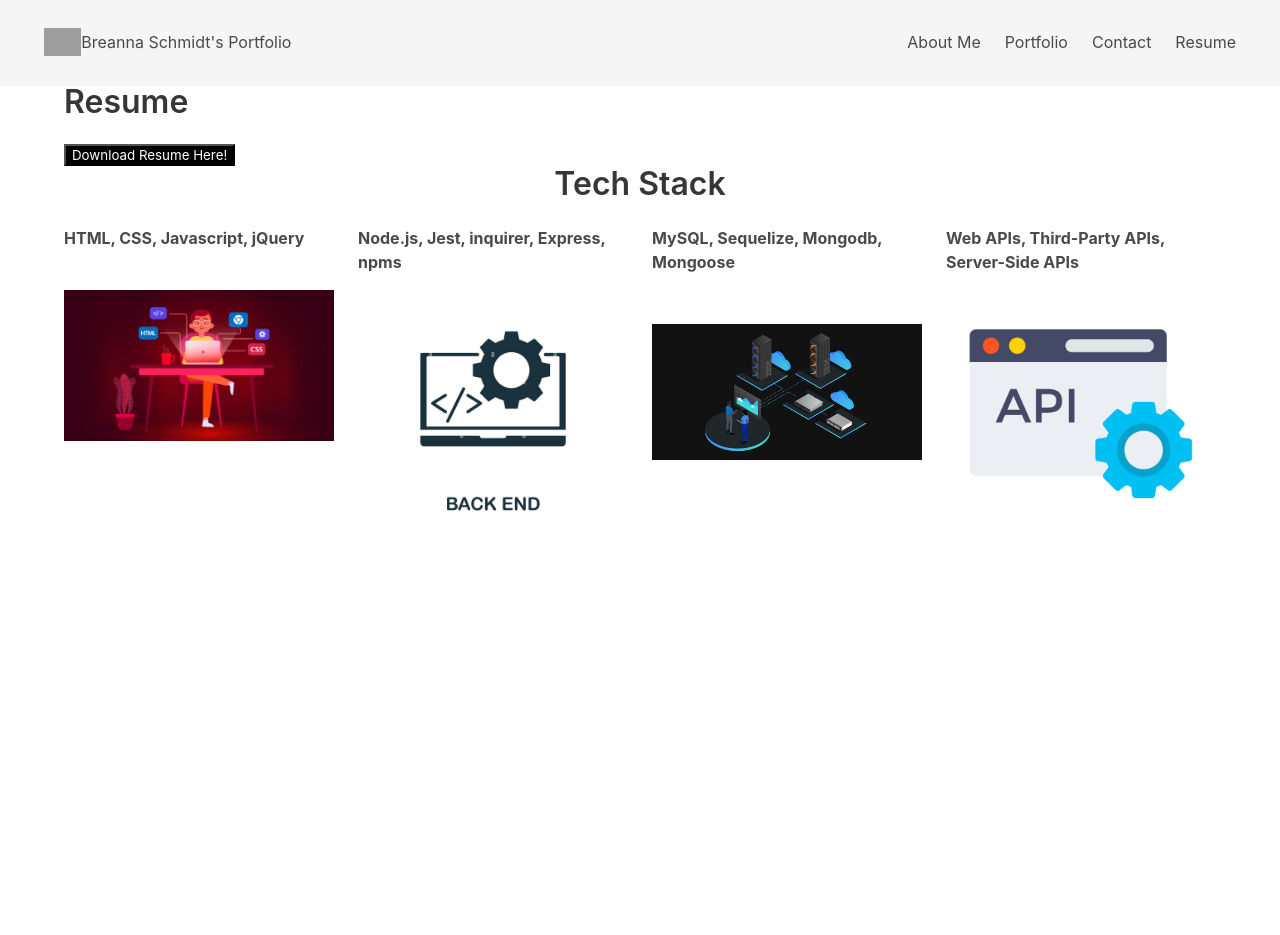
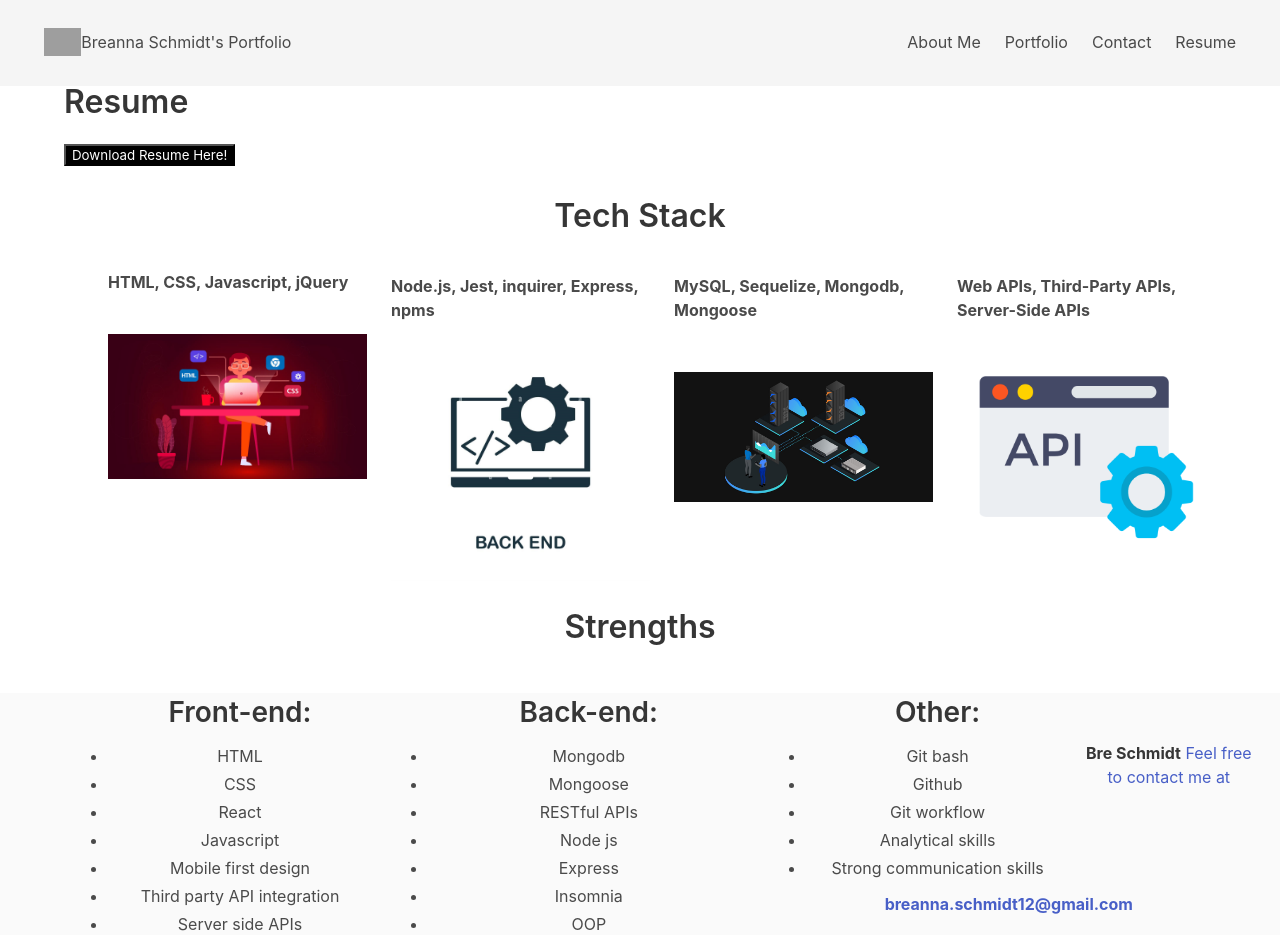
Before and after one commit to breschmidt182/reactPortfolio, a React (Create React App) app: page /resume in a window 1280 px wide. Shown: the top 935 px of the page. Before the commit the page ends 800 px from the top, so only its background shows below. Built offline with nearby package versions, Linux system fonts and the light colour scheme; grey boxes are pictures that could not be loaded.

Commit message:
changed so footer is on all pages, added strengths, and email to resume page

```diff
--- a/src/App.js
+++ b/src/App.js
@@ -8,6 +8,7 @@ import Contact from './pages/Contact'
 import Home from './pages/Home'
 import Portfolio from './pages/Portfolio'
 import Resume from './pages/Resume'
+import Footer from './components/Footer'
 
 function App() {
   return (
@@ -26,6 +27,7 @@ function App() {
 					</Router>
 				</Container>
       </header>
+			<Footer />
     </div>
   );
 }
--- /dev/null
+++ b/src/components/Footer.js
@@ -0,0 +1,18 @@
+function Footer() {
+	return(
+		<footer className="footer stickyFooter">
+  		<div className="content has-text-centered">
+    		<p>
+      		<strong>Bre Schmidt</strong>
+					<a href="https://mail.google.com/mail/u/0/?tab=rm&ogbl#inbox?compose=new "> Feel free to contact me at <strong>breanna.schmidt12@gmail.com</strong></a>
+   	 		</p>
+		 		<p>Copyright &copy; <strong>Breanna Schmidt</strong> 2022</p>
+		 		<a href="https://github.com/breschmidt182?tab=repositories"><img className="icons" src={require("../images/icons/github.png")} alt="Github logo"></img></a>
+		 		<a href="https://www.linkedin.com/in/breanna-schmidt0711/"><img className="icons" src={require("../images/icons/linkedin.png")} alt="LinkedIn logo"></img></a>
+		 		<a href="https://www.instagram.com/bre.schmidt182/"><img className="icons" src={require("../images/icons/instagram.png")} alt="Instagram logo"></img></a>
+ 	 		</div>
+		</footer>
+	)
+}
+
+export default Footer;
--- a/src/index.css
+++ b/src/index.css
@@ -77,3 +77,33 @@ code {
 	width: 300px;
 	height: auto;
 }
+
+.content{
+	flex: 1 0 auto;
+}
+
+.stickyFooter {
+	flex-shrink: 0;
+}
+
+.strengthsLi {
+	width: 100%;
+}
+
+#leftLi {
+	text-align: center;
+	float: left;
+	width: 25%;
+}
+
+#centerLi {
+	text-align: center;
+	float: left;
+	width: 30%;
+}
+
+#rightLi {
+	text-align: center;
+	float: left;
+	width: 25%;
+}
--- a/src/pages/Contact.js
+++ b/src/pages/Contact.js
@@ -42,6 +42,9 @@ function Contact() {
 
 	return (
 		<form onSubmit={handleSubmit}>
+			<br></br>
+			<h1 className='title'>Contact me through this form via Form Spree or feel free to email me at breanna.schmidt12@gmail.com 😊</h1>
+			<br></br>
 			<div className='field'>
 				<label className='label'>Name</label>
 				<div className='control'>
--- a/src/pages/Home.js
+++ b/src/pages/Home.js
@@ -33,18 +33,6 @@ function Home() {
 			</div>
 		</div>
 	</div>
-	<footer className="footer">
-  	<div className="content has-text-centered">
-    	<p>
-      	<strong>Bre Schmidt</strong>
-				<a href="https://mail.google.com/mail/u/0/?tab=rm&ogbl#inbox?compose=new "> Feel free to contact me!</a>
-   	 </p>
-		 <p>Copyright &copy; <strong>Breanna Schmidt</strong> 2022</p>
-		 <a href="https://github.com/breschmidt182?tab=repositories"><img className="icons" src={require("../images/icons/github.png")} alt="Github logo"></img></a>
-		 <a href="https://www.linkedin.com/in/breanna-schmidt0711/"><img className="icons" src={require("../images/icons/linkedin.png")} alt="LinkedIn logo"></img></a>
-		 <a href="https://www.instagram.com/bre.schmidt182/"><img className="icons" src={require("../images/icons/instagram.png")} alt="Instagram logo"></img></a>
- 	 </div>
-	</footer>
  </main>
 	)
 }
--- a/src/pages/Resume.js
+++ b/src/pages/Resume.js
@@ -1,7 +1,7 @@
 import pdf from '../webDevResume.pdf'
 function Resume() {
 	return (
-		<div>
+		<div className='content'>
 			<h1 className="title res">Resume</h1>
 			<button className='pdfDownload'><a className='pdfDownload' href={pdf} target="_blank" >Download Resume Here!</a></button>
 			<h1 className="title">Tech Stack</h1>
@@ -19,6 +19,39 @@ function Resume() {
 					<img className="resImg level-item" src={require('../images/api.png')} alt="api"></img>
 				</li>
 			</ul>
+			<div className='content is-normal strengthsLi'>
+				<h1 className='title'>Strengths</h1>
+					<ul className="column level-item" id="leftLi">
+						<h2>Front-end:</h2>
+						<li>HTML</li>
+						<li>CSS</li>
+						<li>React</li>
+						<li>Javascript</li>
+						<li>Mobile first design</li>
+						<li>Third party API integration</li>
+						<li>Server side APIs</li>
+					</ul>
+					<ul className="column level-item" id="centerLi">
+						<h2>Back-end:</h2>
+						<li>Mongodb</li>
+						<li>Mongoose</li>
+						<li>RESTful APIs</li>
+						<li>Node js</li>
+						<li>Express</li>
+						<li>Insomnia</li>
+						<li>OOP</li>
+						<li>npm</li>
+					</ul>
+					<ul className="column level-item" id="rightLi">
+						<h2>Other:</h2>
+						<li>Git bash</li>
+						<li>Github</li>
+						<li>Git workflow</li>
+						<li>Analytical skills</li>
+						<li>Strong communication skills</li>
+					</ul>
+			</div>
+			<br></br>
 		</div>
 
 	)
```
